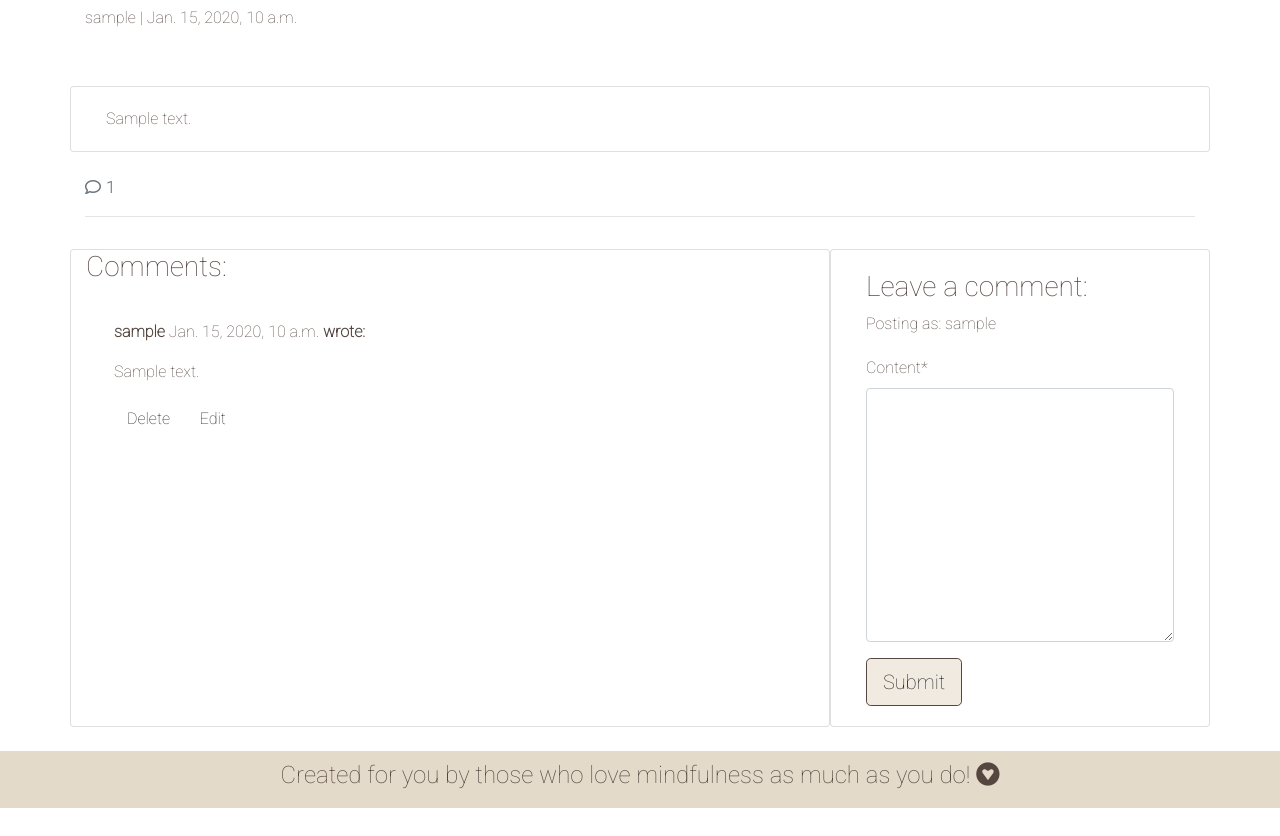
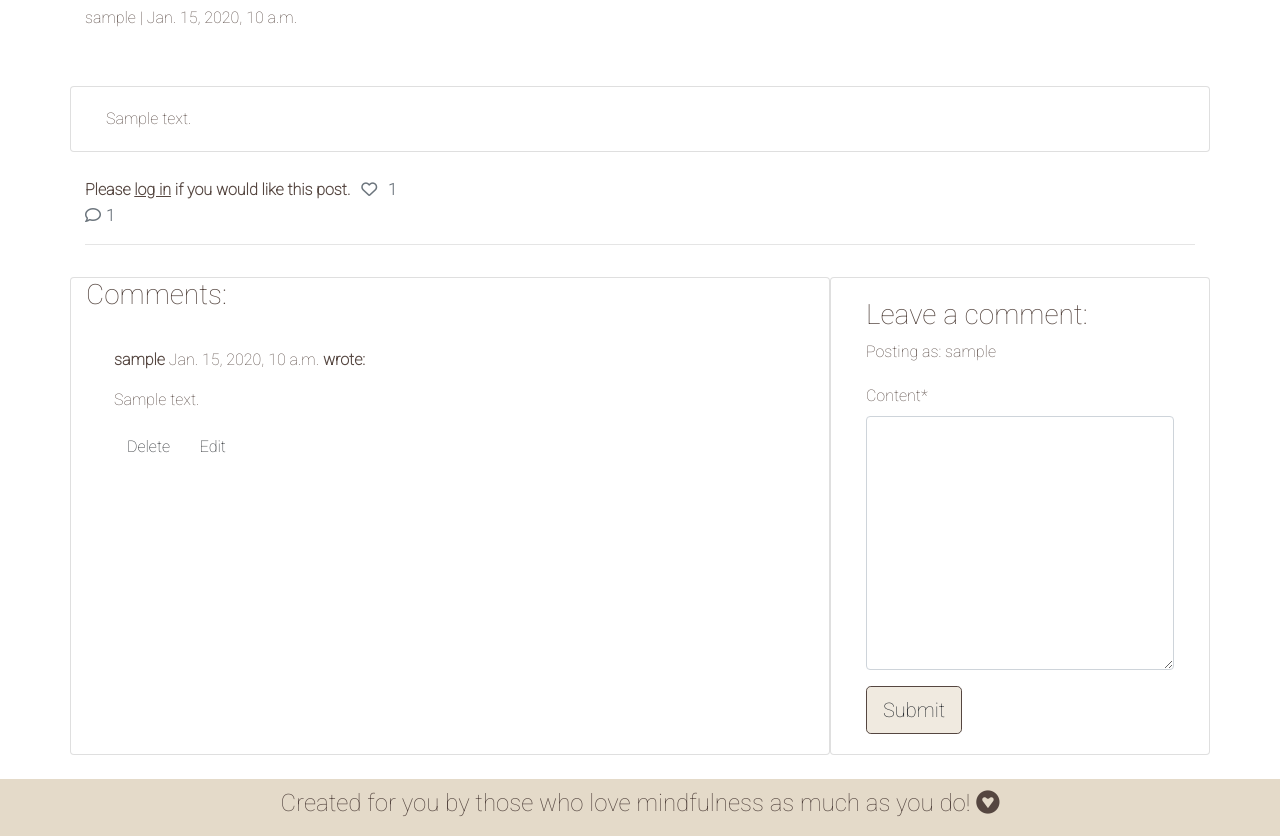
Before and after one commit to aimeeallen94/time-to-pause, a Django app: a page that uses timetopause/templates/timetopause/post_detail.html in a window 1280 px wide. Shown: the part 214-1050 px from the top of the page. Before the commit the page ends 1022 px from the top, so only its background shows below. Run offline with Django 3.2, Linux system fonts and the light colour scheme; a user stored in the database is signed in; tables that the repository leaves empty hold one stand-in row (values such as "Sample post"); parts of the project's set-up code (start-up, migrations or seed data) failed here and were passed over; some libraries are stand-ins or nearby versions.

Commit message:
add like functionality to blog posts

```diff
--- a/static/css/style.css
+++ b/static/css/style.css
@@ -102,6 +102,11 @@ footer {
     border: 1px solid #554640;
 }
 
+#like-button {
+    background-color: white;
+    border: 0.1px solid white;
+}
+
 .h-100 {
     height: 100%;
 }
--- a/timetopause/templates/timetopause/post_detail.html
+++ b/timetopause/templates/timetopause/post_detail.html
@@ -37,6 +37,31 @@
             </div>
         </div>
     </div>
+
+    <!-- Displaying like button and count -->
+    <div class="row">
+        <div class="col-12">
+            <strong>
+                Please <a href="{% url 'account_login' %}" class="login-link">log in</a> if you would like this post.
+                {% if user.is_authenticated %}
+                <form class="d-inline" action="{% url 'post_like' post.slug %}" method="POST">
+                    {% csrf_token %}
+                    {% if liked %}
+                    <button type="submit" name="blogpost_id" value="{{ post.slug }}" class="text-secondary" id="like-button">
+                        <i class="fas fa-heart"></i></button>
+                    {% else %}
+                    <button type="submit" name="blogpost_id" value="{{ post.slug }}" class="text-secondary" id="like-button">
+                        <i class="far fa-heart"></i></button>
+                    {% endif %}
+                </form>
+                {% else %}
+                <span class="text-secondary" id="like-button"><i class="far fa-heart"></i></span>
+                {% endif %}
+                <span class="text-secondary">{{ post.number_of_likes }}</span>
+            </strong>
+        </div>
+    </div>
+
     <!-- Displaying comment count -->
     <div class="row">
         <div class="col-12 comments-count">
@@ -66,19 +91,21 @@
                     {% if not comment.approved and comment.author == user %}
                     <p class="approval">This comment is awaiting approval. </p>
                     {% endif %}
+
+                    <!-- Deleting Comments Option  comment_id="{{ comment.id }}" -->
                     {% if user.is_authenticated and comment.author == user %}
-                    <button class="btn btn-delete" comment_id="{{ comment.id }}" data-target="#my{{ comment.id }}" data-toggle="modal">Delete</button>
+                    <button type="button" class="btn btn-delete" data-target="#my{{ comment.id }}" data-toggle="modal">Delete</button>
+
                     <div class="modal fade" id="my{{ comment.id }}" tabindex="-1" aria-labelledby="deleteModalLabel"
                     aria-hidden="true">
                         <div class="modal-dialog">
                             <div class="modal-content">
                                 <div class="modal-header">
                                     <h5 class="modal-title" id="deleteModalLabel">Delete Comment?</h5>
-                                    <!--<button type="button" class="btn-close" data-bs-dismiss="modal" aria-label="Close">Close</button>-->
+                                    <button type="button" class="btn-close" data-bs-dismiss="modal" aria-label="Close">Close</button>
                                 </div>
                                 <div class="modal-body">
-                                    Are you sure you want to delete your comment?
-                                    This action cannot be undone.
+                                    Are you sure you want to delete your comment? This action cannot be undone.
                                 </div>
                                 <div class="modal-footer">
                                     <button type="button" class="btn btn-secondary" data-bs-dismiss="modal">Close</button>
@@ -106,6 +133,7 @@
                     <button id="submitButton" type="submit" class="btn btn-signup btn-lg">Submit</button>
                 </form>
                 {% else %}
+
                 <p>Please <a href="{% url 'account_login' %}" class="login-link">log in</a> to leave a comment</p>
                 {% endif %}
             </div>
--- a/timetopause/urls.py
+++ b/timetopause/urls.py
@@ -7,6 +7,7 @@ urlpatterns = [
     path('blog/', views.blog, name='blog'),
     path('post_list/', views.PostList.as_view(), name='post_list'),
     path('<slug:slug>/', views.post_detail, name='post_detail'),
+    path('like/<slug:slug>/', views.PostLike.as_view(), name='post_like'),
     path('<slug:slug>/edit_comment/<int:comment_id>', views.edit_comment, name='edit_comment'),
     path('<slug:slug>/delete_comment/<int:comment_id>', views.delete_comment, name='delete_comment'),
 ]
--- a/timetopause/views.py
+++ b/timetopause/views.py
@@ -1,5 +1,5 @@
 from django.shortcuts import render, get_object_or_404, reverse
-from django.views import generic
+from django.views import generic, View
 from django.contrib import messages
 from django.http import HttpResponseRedirect
 from .models import Post, Comment
@@ -85,3 +85,16 @@ def delete_comment(request, slug, comment_id):
             messages.add_message(request, message.ERROR, 'You can only delete a comment you wrote.')
 
         return HttpResponseRedirect(reverse('post_detail', args=[slug]))
+
+
+class PostLike(View):
+
+    def post(self, request, slug):
+        post = get_object_or_404(Post, slug=slug)
+
+        if post.likes.filter(id=request.user.id).exists():
+            post.likes.remove(request.user)
+        else:
+            post.likes.add(request.user)
+
+        return HttpResponseRedirect(reverse('post_detail', args=[slug]))
```
